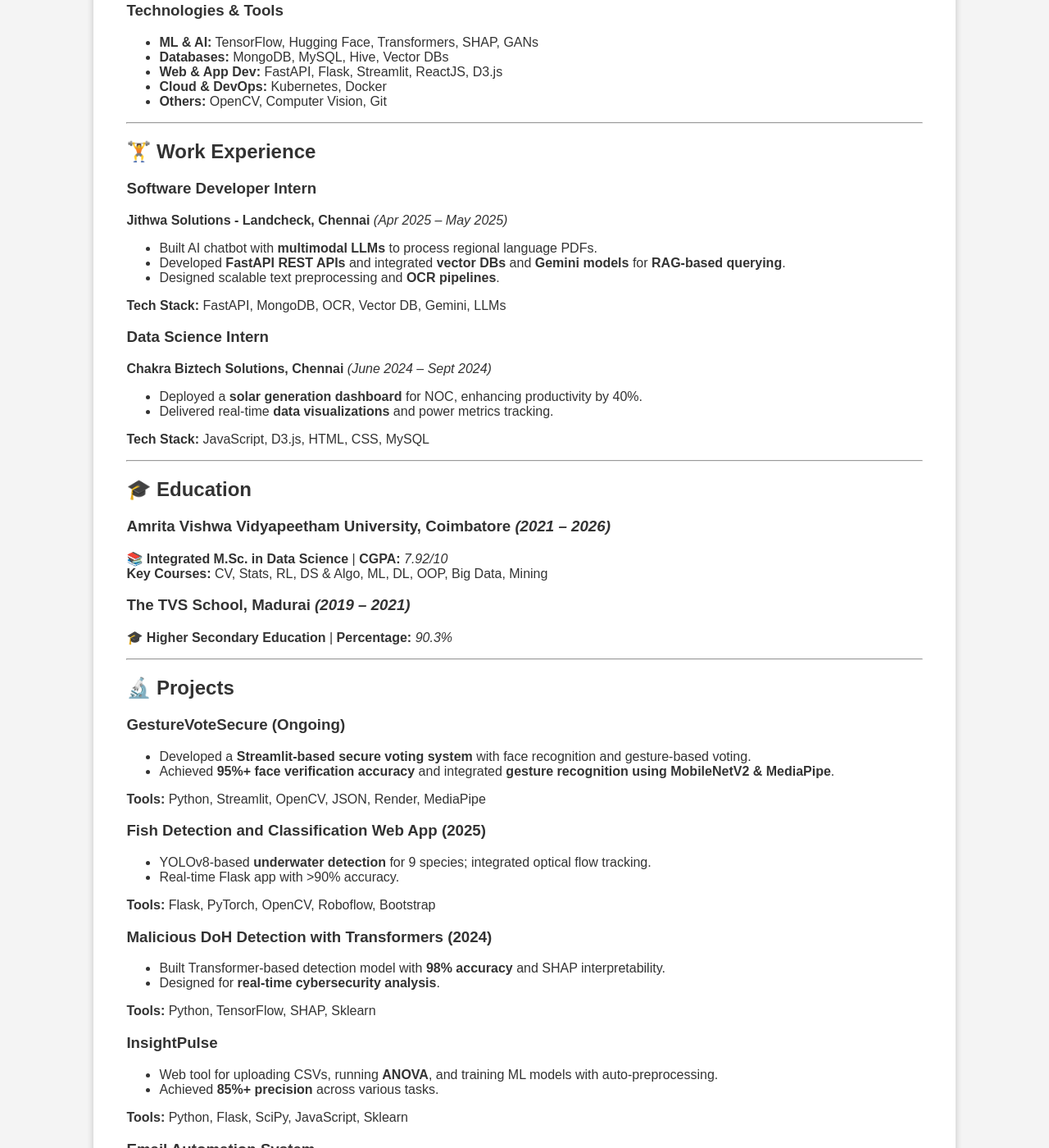
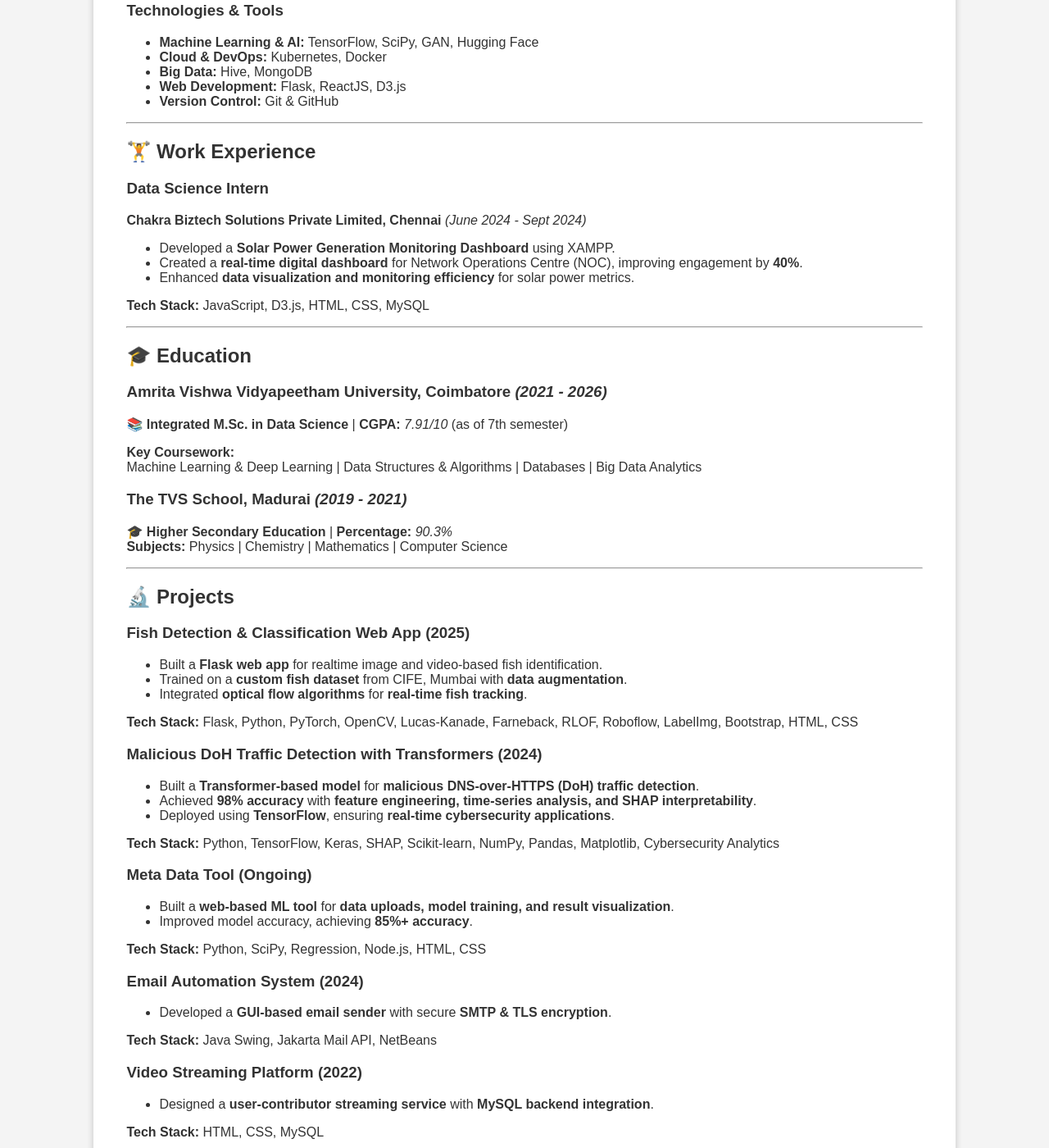
Before and after one commit to Iamnishanth123/iamnishanth123.github.io, a Jekyll site: the page built from index.md, in a window 1280 px wide and 1400 px high, scrolled down 787 px. Shown: the whole window at 82% size. Built offline with Jekyll 4.4.1, drawn with Linux system fonts in a browser that asks for light colours; our own code applies the rules of GitHub Pages for plain Markdown files; some of the changed text lies outside the part shown.

Commit message:
index.md

```diff
--- a/index.md
+++ b/index.md
@@ -2,55 +2,48 @@
 
   <h3>🚀 Data Science | Machine Learning | Full-Stack Development</h3>
 
-  <p>
-  📞 <strong>+91 8903284562</strong> &nbsp; &nbsp; | &nbsp; &nbsp;
-  📧 <a href="mailto:nishanthramanathan2003@gmail.com">nishanthramanathan2003@gmail.com</a> &nbsp; &nbsp; | &nbsp; &nbsp;
-  📍 <strong>Coimbatore</strong> &nbsp; &nbsp; | &nbsp; &nbsp;
-  🔗 <a href="https://www.linkedin.com/in/nishanth-ramanathan">LinkedIn</a> &nbsp; &nbsp; | &nbsp; &nbsp;
-  🔗 <a href="https://github.com/Iamnishanth123">GitHub</a>
-  </p>
+<p>
+📞 <strong>+91 8903284562</strong> &nbsp; &nbsp; | &nbsp; &nbsp;
+📧 <a href="mailto:nishanthramanathan2003@gmail.com">nishanthramanathan2003@gmail.com</a> &nbsp; &nbsp; | &nbsp; &nbsp;
+📍 <strong>Coimbatore</strong> &nbsp; &nbsp; | &nbsp; &nbsp;
+🔗 <a href="https://www.linkedin.com/in/nishanth-ramanathan">LinkedIn</a> &nbsp; &nbsp; | &nbsp; &nbsp;
+🔗 <a href="https://github.com/Iamnishanth123">GitHub</a>
+</p>
 
 </div>
 
 ---
 
 ## 📝 About Me
-Innovative and results-driven **Data Science student** with hands-on experience in **AI, machine learning, and full-stack development**.
-- Proficient in **Python, Java, SQL, R**, with strong command of **MongoDB, Hive, and vector databases**.
-- Experienced in **LLM integration**, **model development**, and **web application deployment**.
-- Strong collaborator with a problem-solving mindset and an eagerness to learn and contribute.
-- Seeking impactful **internship or full-time roles** in **AI/ML, data engineering, and software development**.
+Passionate **Data Science student** with expertise in **data engineering, machine learning, and full-stack development**.
+- Skilled in **Python, Java, SQL, R** and database management (**MongoDB, Hive**).
+- Experienced in **algorithm development, model training, and web application deployment**.
+- Strong problem-solving, communication, and collaboration skills.
+- Actively seeking **internships and opportunities** in **AI/ML and software development**.
 
 ---
 
 ## 🛠 Skills
 
 ### **Programming Languages**
-Python 🐍 | Java ☕ | SQL 🐄 | R 📊
+Python 🐍 | Java ☕ | SQL 🐄️ | R 📊
 
 ### **Technologies & Tools**
-- **ML & AI:** TensorFlow, Hugging Face, Transformers, SHAP, GANs
-- **Databases:** MongoDB, MySQL, Hive, Vector DBs
-- **Web & App Dev:** FastAPI, Flask, Streamlit, ReactJS, D3.js
+- **Machine Learning & AI:** TensorFlow, SciPy, GAN, Hugging Face
 - **Cloud & DevOps:** Kubernetes, Docker
-- **Others:** OpenCV, Computer Vision, Git
+- **Big Data:** Hive, MongoDB
+- **Web Development:** Flask, ReactJS, D3.js
+- **Version Control:** Git & GitHub
 
 ---
 
 ## 🏋️ Work Experience
 
-### **Software Developer Intern**
-**Jithwa Solutions - Landcheck, Chennai** _(Apr 2025 – May 2025)_
-- Built AI chatbot with **multimodal LLMs** to process regional language PDFs.
-- Developed **FastAPI REST APIs** and integrated **vector DBs** and **Gemini models** for **RAG-based querying**.
-- Designed scalable text preprocessing and **OCR pipelines**.
-
-**Tech Stack:** FastAPI, MongoDB, OCR, Vector DB, Gemini, LLMs
-
 ### **Data Science Intern**
-**Chakra Biztech Solutions, Chennai** _(June 2024 – Sept 2024)_
-- Deployed a **solar generation dashboard** for NOC, enhancing productivity by 40%.
-- Delivered real-time **data visualizations** and power metrics tracking.
+**Chakra Biztech Solutions Private Limited, Chennai** _(June 2024 - Sept 2024)_
+- Developed a **Solar Power Generation Monitoring Dashboard** using XAMPP.
+- Created a **real-time digital dashboard** for Network Operations Centre (NOC), improving engagement by **40%**.
+- Enhanced **data visualization and monitoring efficiency** for solar power metrics.
 
 **Tech Stack:** JavaScript, D3.js, HTML, CSS, MySQL
 
@@ -58,62 +51,56 @@ Python 🐍 | Java ☕ | SQL 🐄 | R 📊
 
 ## 🎓 Education
 
-### **Amrita Vishwa Vidyapeetham University, Coimbatore** _(2021 – 2026)_
-📚 **Integrated M.Sc. in Data Science** | **CGPA:** _7.92/10_
-**Key Courses:** CV, Stats, RL, DS & Algo, ML, DL, OOP, Big Data, Mining
+### **Amrita Vishwa Vidyapeetham University, Coimbatore** _(2021 - 2026)_
+📚 **Integrated M.Sc. in Data Science** | **CGPA:** _7.91/10_ (as of 7th semester)
 
-### **The TVS School, Madurai** _(2019 – 2021)_
+**Key Coursework:**
+Machine Learning & Deep Learning | Data Structures & Algorithms | Databases | Big Data Analytics
+
+### **The TVS School, Madurai** _(2019 - 2021)_
 🎓 **Higher Secondary Education** | **Percentage:** _90.3%_
+**Subjects:** Physics | Chemistry | Mathematics | Computer Science
 
 ---
 
 ## 🔬 Projects
 
-### **GestureVoteSecure (Ongoing)**
-- Developed a **Streamlit-based secure voting system** with face recognition and gesture-based voting.
-- Achieved **95%+ face verification accuracy** and integrated **gesture recognition using MobileNetV2 & MediaPipe**.
+### **Fish Detection & Classification Web App (2025)**
+- Built a **Flask web app** for realtime image and video-based fish identification.
+- Trained on a **custom fish dataset** from CIFE, Mumbai with **data augmentation**.
+- Integrated **optical flow algorithms** for **real-time fish tracking**.
 
-**Tools:** Python, Streamlit, OpenCV, JSON, Render, MediaPipe
+**Tech Stack:** Flask, Python, PyTorch, OpenCV, Lucas-Kanade, Farneback, RLOF, Roboflow, LabelImg, Bootstrap, HTML, CSS
 
-### **Fish Detection and Classification Web App (2025)**
-- YOLOv8-based **underwater detection** for 9 species; integrated optical flow tracking.
-- Real-time Flask app with >90% accuracy.
+### **Malicious DoH Traffic Detection with Transformers (2024)**
+- Built a **Transformer-based model** for **malicious DNS-over-HTTPS (DoH) traffic detection**.
+- Achieved **98% accuracy** with **feature engineering, time-series analysis, and SHAP interpretability**.
+- Deployed using **TensorFlow**, ensuring **real-time cybersecurity applications**.
 
-**Tools:** Flask, PyTorch, OpenCV, Roboflow, Bootstrap
+**Tech Stack:** Python, TensorFlow, Keras, SHAP, Scikit-learn, NumPy, Pandas, Matplotlib, Cybersecurity Analytics
 
-### **Malicious DoH Detection with Transformers (2024)**
-- Built Transformer-based detection model with **98% accuracy** and SHAP interpretability.
-- Designed for **real-time cybersecurity analysis**.
+### **Meta Data Tool (Ongoing)**
+- Built a **web-based ML tool** for **data uploads, model training, and result visualization**.
+- Improved model accuracy, achieving **85%+ accuracy**.
 
-**Tools:** Python, TensorFlow, SHAP, Sklearn
+**Tech Stack:** Python, SciPy, Regression, Node.js, HTML, CSS
 
-### **InsightPulse**
-- Web tool for uploading CSVs, running **ANOVA**, and training ML models with auto-preprocessing.
-- Achieved **85%+ precision** across various tasks.
+### **Email Automation System (2024)**
+- Developed a **GUI-based email sender** with secure **SMTP & TLS encryption**.
 
-**Tools:** Python, Flask, SciPy, JavaScript, Sklearn
+**Tech Stack:** Java Swing, Jakarta Mail API, NetBeans
 
-### **Email Automation System**
-- Java-based GUI for email sending with **TLS security**.
-- Integrated with **job portal** functionality.
+### **Video Streaming Platform (2022)**
+- Designed a **user-contributor streaming service** with **MySQL backend integration**.
 
-**Tools:** Java Swing, Jakarta Mail API
+**Tech Stack:** HTML, CSS, MySQL
 
 ---
 
 ## 🏆 Awards & Certifications
 
-🏆 **IBM Software Developer Certificate** _(Ongoing)_
-🥇 **Top 500 out of 50,000** – IIT Kharagpur Data Science Hackathon
-🏅 **Hackerrank 5-Star Gold** – Python Programming
-🥉 **Machine Learning Certificate** – Cognifyz Technologies
-🏆 **Certificate of Excellence** – ICSQCC, New Delhi (2016)
+🏆 **IBM Software Developer Certification** - Coursera _(In progress)_
+🏅 **Machine Learning Certification** - Cognifyz Technologies _(March 2024)_
+🏆 **Certificate of Excellence** - Quality Circle Competition _(ICSQCC, New Delhi 2016)_
 
 ---
-
-## 📄 Publication
-
-**“Real-Time Fish Detection and Tracking using Ensemble-based Deep Learning Approach”**
-- Authors: Nishanth R, Sai Sudhindra Sasank V, Sriya Simran Dash, Vinod Kumar Yadav, Senthil Kumar Thangavel, K. Somasundaram
-
----
```
